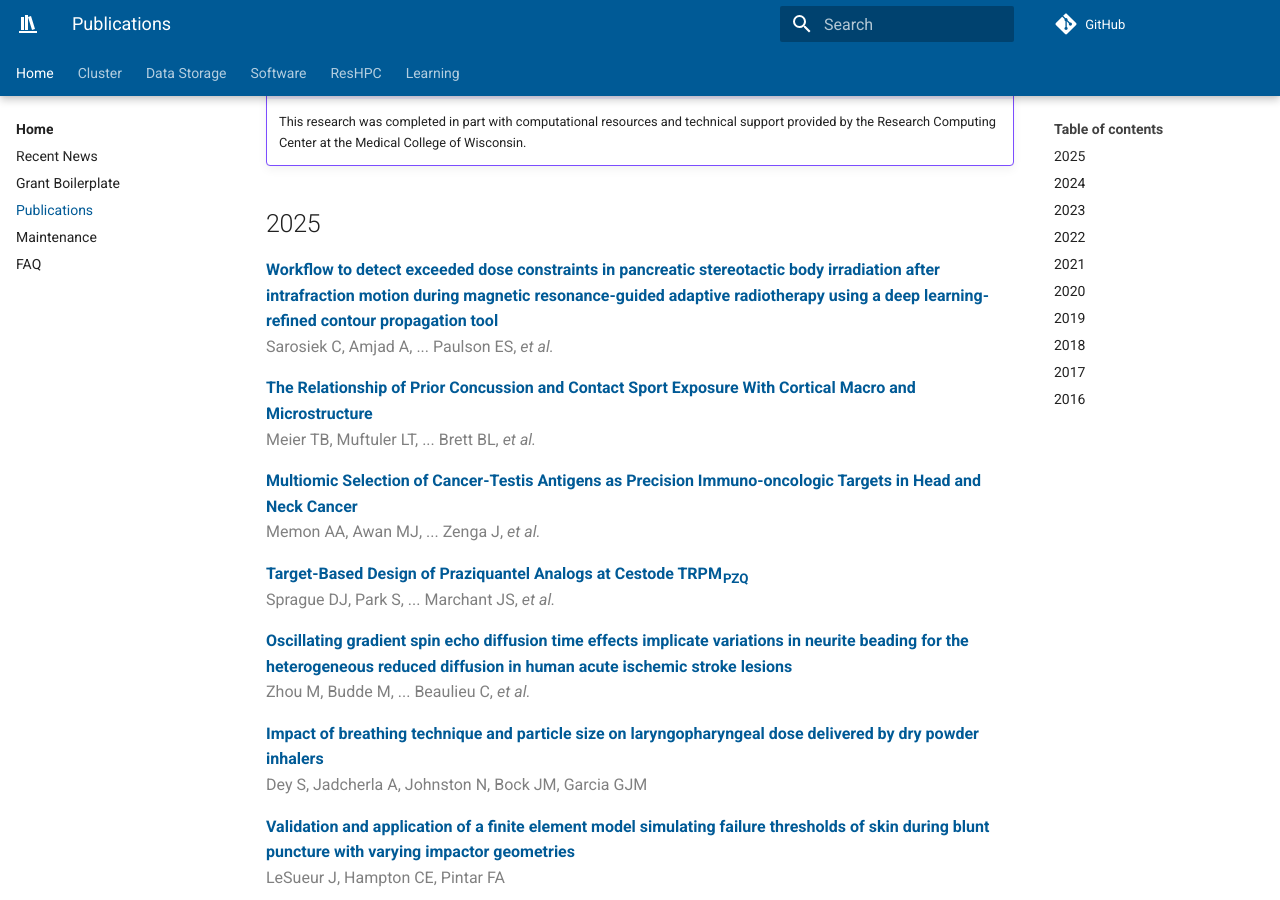
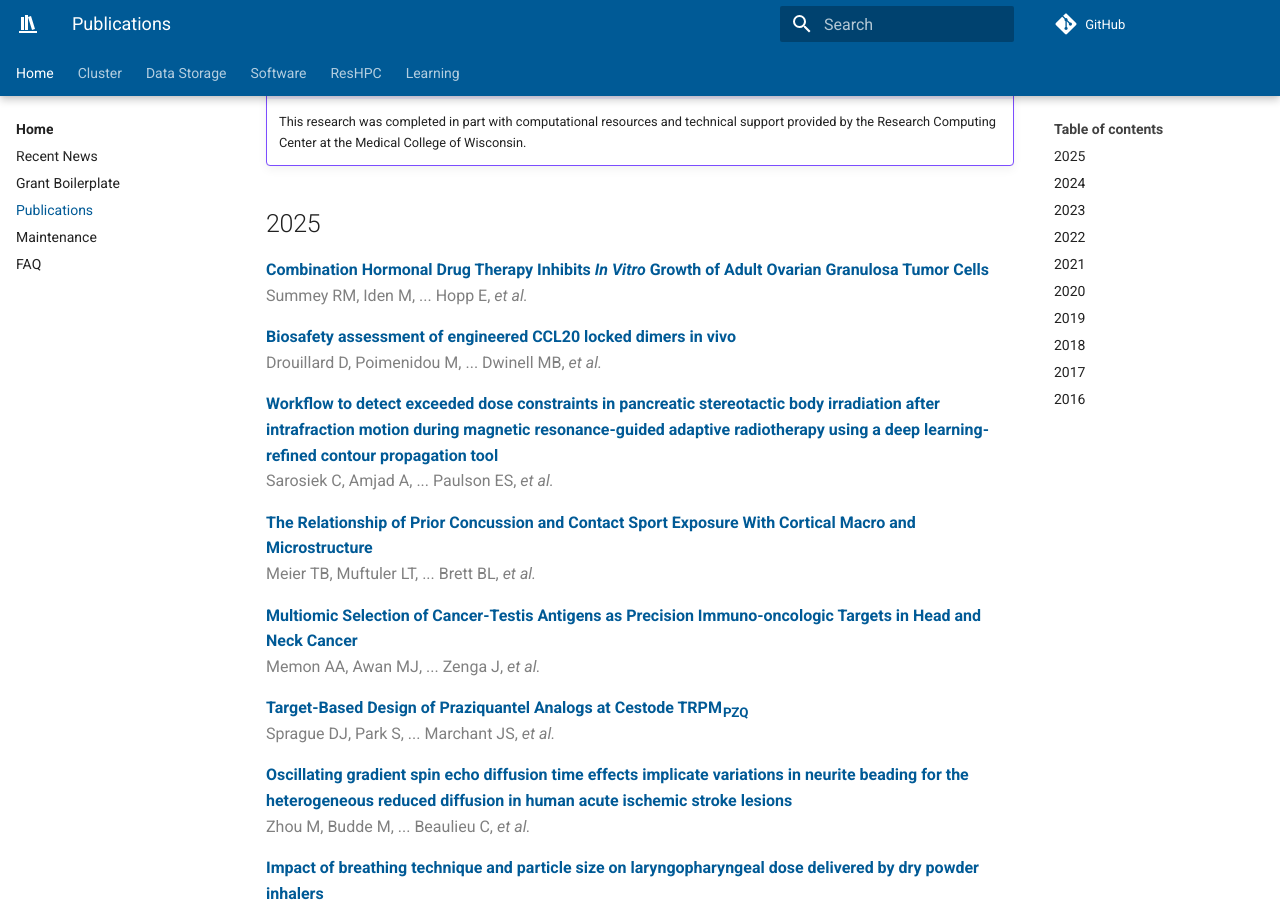
Before and after one commit to mcw-rcc/mcw-rcc.github.io, an MkDocs documentation site: the page built from docs/pubs.md, in a window 1280 px wide and 900 px high, scrolled down 325 px. Built offline with MkDocs 1.6.1 and Material for MkDocs 9.7.7, drawn with Linux system fonts in a browser that asks for light colours; comment, search, counter and statistics services are not loaded.

Commit message:
Update pub list

```diff
--- a/docs/pubs.md
+++ b/docs/pubs.md
@@ -9,6 +9,15 @@ All you have to do is include the following statement in your publication:
     This research was completed in part with computational resources and technical support provided by the Research Computing Center at the Medical College of Wisconsin.
 
 ## 2025
+
+**[Combination Hormonal Drug Therapy Inhibits *In Vitro* Growth of Adult Ovarian Granulosa Tumor
+Cells](https://doi.org/10.1080/07357907.2025.2599380){:target="_blank"}**
+Summey RM, Iden M, ... Hopp E, *et al.*
+{:.author}
+
+**[Biosafety assessment of engineered CCL20 locked dimers in vivo](https://doi.org/10.1007/s10565-025-10131-6){:target="_blank"}**
+Drouillard D, Poimenidou M, ... Dwinell MB, *et al.*
+{:.author}
 
 **[Workflow to detect exceeded dose constraints in pancreatic stereotactic body irradiation after intrafraction motion during magnetic resonance-guided adaptive radiotherapy using a deep learning-refined contour propagation tool](https://doi.org/10.1016/j.phro.2025.100866){:target="_blank"}**
 Sarosiek C, Amjad A, ... Paulson ES, *et al.*
```
